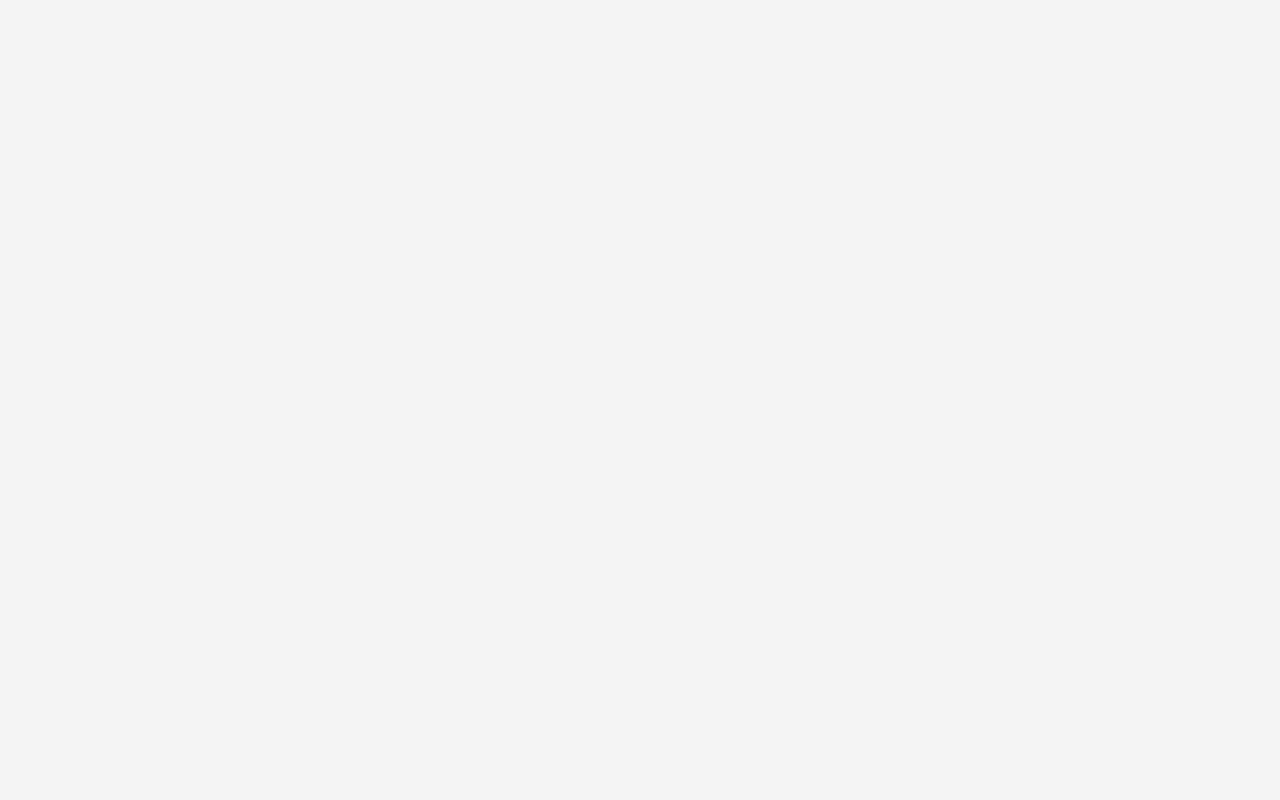
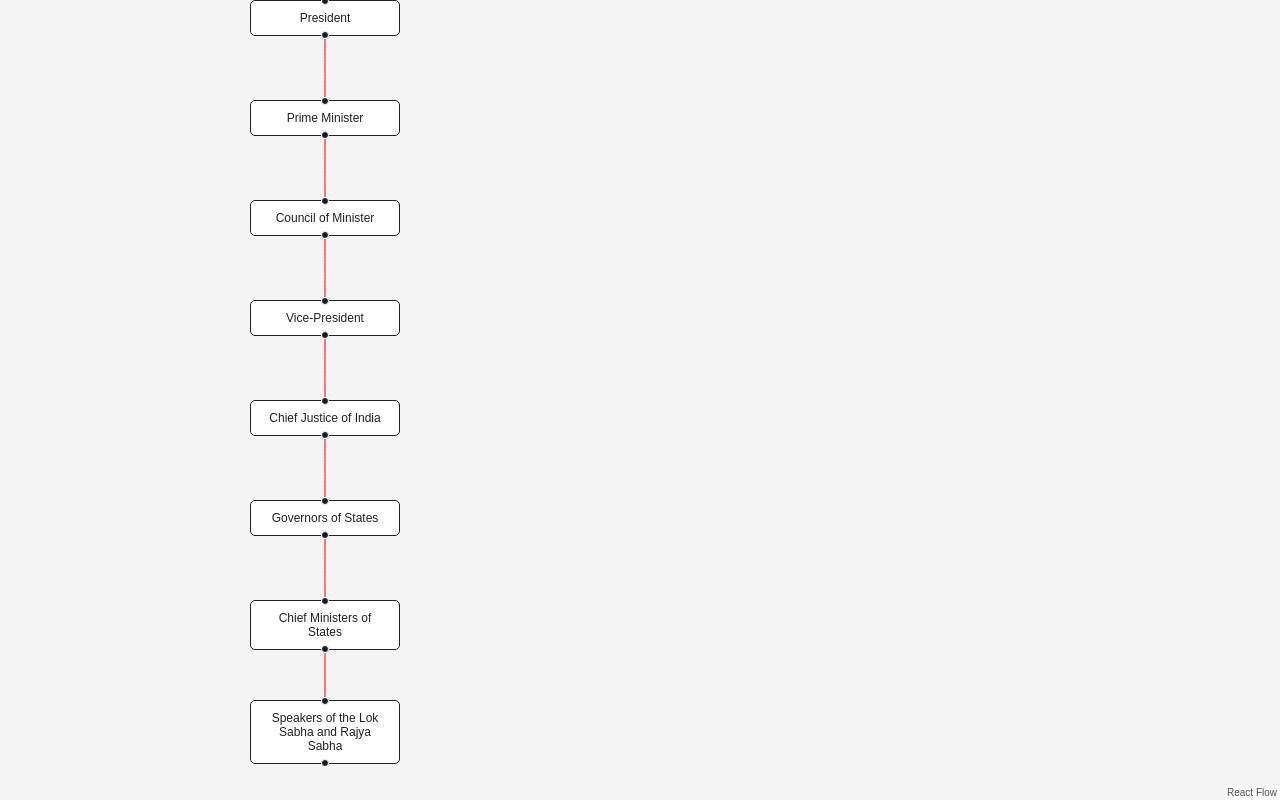
Before and after one commit to aaditya-singh-21/Institutions-and-Constitution, a React (Create React App) app in the folder Frontend/: page /mind-map in a window 1280 px wide. Before the commit this address had no page. Built offline with nearby package versions, Linux system fonts and the light colour scheme.

Commit message:
Made very plain flow chart

```diff
--- a/Frontend/package.json
+++ b/Frontend/package.json
@@ -8,6 +8,7 @@
     "@testing-library/user-event": "^13.5.0",
     "react": "^18.3.1",
     "react-dom": "^18.3.1",
+    "react-flow-renderer": "^10.3.17",
     "react-router-dom": "^6.26.1",
     "react-scripts": "5.0.1",
     "web-vitals": "^2.1.4"
--- a/Frontend/src/App.js
+++ b/Frontend/src/App.js
@@ -3,6 +3,7 @@ import { BrowserRouter as Router, Route, Routes } from 'react-router-dom';
 import './Home.css';
 import Home from './Home';
 import MoreInfo from './MoreInfo';
+import MindMap from './mindmap';
 
 const App = () => {
     return (
@@ -10,6 +11,7 @@ const App = () => {
             <Routes>
                 <Route path="/" element={<Home />} />
                 <Route path="/more-info" element={<MoreInfo />} />
+                <Route path="mind-map" element={<MindMap />} />
             </Routes>
         </Router>
     );
--- a/Frontend/src/Home.js
+++ b/Frontend/src/Home.js
@@ -8,6 +8,7 @@ import prasadImage from './images/prasad.jpg';
 import patelImage from './images/patel.jpg';
 import nehruImage from './images/nehru.jpg';
 import Flipcard from './Flipcard';
+import MindMap from './mindmap';
 
 const Home = () => {
 
@@ -136,6 +137,7 @@ const Home = () => {
                 <h2>Explore the Constitution</h2>
                 <Flipcard /> {/* Add the FlipCard component */}
             </section>
+            <button className="explore-btn" onClick={() => navigate('/mind-map')}>Explore MindMaps</button>
 
             {/* Footer Section */}
             <footer className="footer">
--- a/Frontend/src/mindmap.css
+++ b/Frontend/src/mindmap.css
@@ -1,7 +1,7 @@
 .mindmap-container {
     position: relative;
     width: 100%;
-    height: 600px;
+    height: 100vh;
   }
 
   .hover-card {
--- a/Frontend/src/mindmap.js
+++ b/Frontend/src/mindmap.js
@@ -1,6 +1,6 @@
 import React, { useState } from "react";
 import ReactFlow from "react-flow-renderer";
-import "./MindMap.css"; // Create this file for styling
+import "./mindmap.css"; // Create this file for styling
 
 const rolesData = [
   {
@@ -13,23 +13,80 @@ const rolesData = [
     role: "Prime Minister",
     brief: "Leader of the executive government and head of the Council of Ministers.",
   },
+  {
+    id: "3",
+    role:"Council of Minister",
+    brief:"Assists the Prime Minister in running the government and formulating policies."
+  },
+  {
+    id: "4",
+    role:"Vice-President",
+    brief:"Second-highest constitutional office, primarily Chairman of the Rajya Sabha."
+  },
+  {
+    id: "5",
+    role:"Chief Justice of India",
+    brief:"Head of the judiciary and presides over the Supreme Court."
+  },
+  {
+    id: "6",
+    role:"Governors of States",
+    brief:"Representatives of the President in each state, overseeing state administration."
+  },
+  {
+    id: "7",
+    role:"Chief Ministers of States",
+    brief:"Heads of state governments, formulating state policies."
+  },
+  {
+    id: "8",
+    role:"Speakers of the Lok Sabha and Rajya Sabha",
+    brief:"Preside over the proceedings of their respective houses of Parliament."
+  }
+
   // Add more roles as per the flowchart design
 ];
 
 const MindMap = () => {
   const [hoveredRole, setHoveredRole] = useState(null);
 
-  const elements = rolesData.map((role, index) => ({
+  const nodes = rolesData.map((role, index) => ({
     id: role.id,
     data: { label: role.role },
     position: { x: 250, y: index * 100 },
-    onMouseEnter: () => setHoveredRole(role),
-    onMouseLeave: () => setHoveredRole(null),
+    style: {border: '1px solid #222', borderRadius: '5px',padding: '10px'}
   }));
+  const edgesData = [
+    { id: "e1-2", source: "1", target: "2" },
+    { id: "e2-3", source: "2", target: "3" },
+    { id: "e3-4", source: "3", target: "4" },
+    { id: "e4-5", source: "4", target: "5" },
+    { id: "e5-6", source: "5", target: "6" },
+    { id: "e6-7", source: "6", target: "7" },
+    { id: "e7-8", source: "7", target: "8" },
+
+    // Add more edges as needed
+  ];
+
+  const edges =edgesData.map(edge => ({
+    id:edge.id,
+    source:edge.source,
+    target: edge.target,
+    style:{stroke: '#ff0000'}
+
+  }))
 
   return (
     <div className="mindmap-container">
-      <ReactFlow elements={elements} />
+      <ReactFlow
+       nodes={nodes}
+       edges={edges}
+       nodesDraggable={false}
+       nodesConnectable={false}
+       zoomable={false}
+       panOnDrag={false}
+       zoomOnScroll={false}
+      />
       {hoveredRole && (
         <div className="hover-card">
           <h3>{hoveredRole.role}</h3>
```
Also changed, not shown: 1 other file (tests, documents, lock files or other folders).
